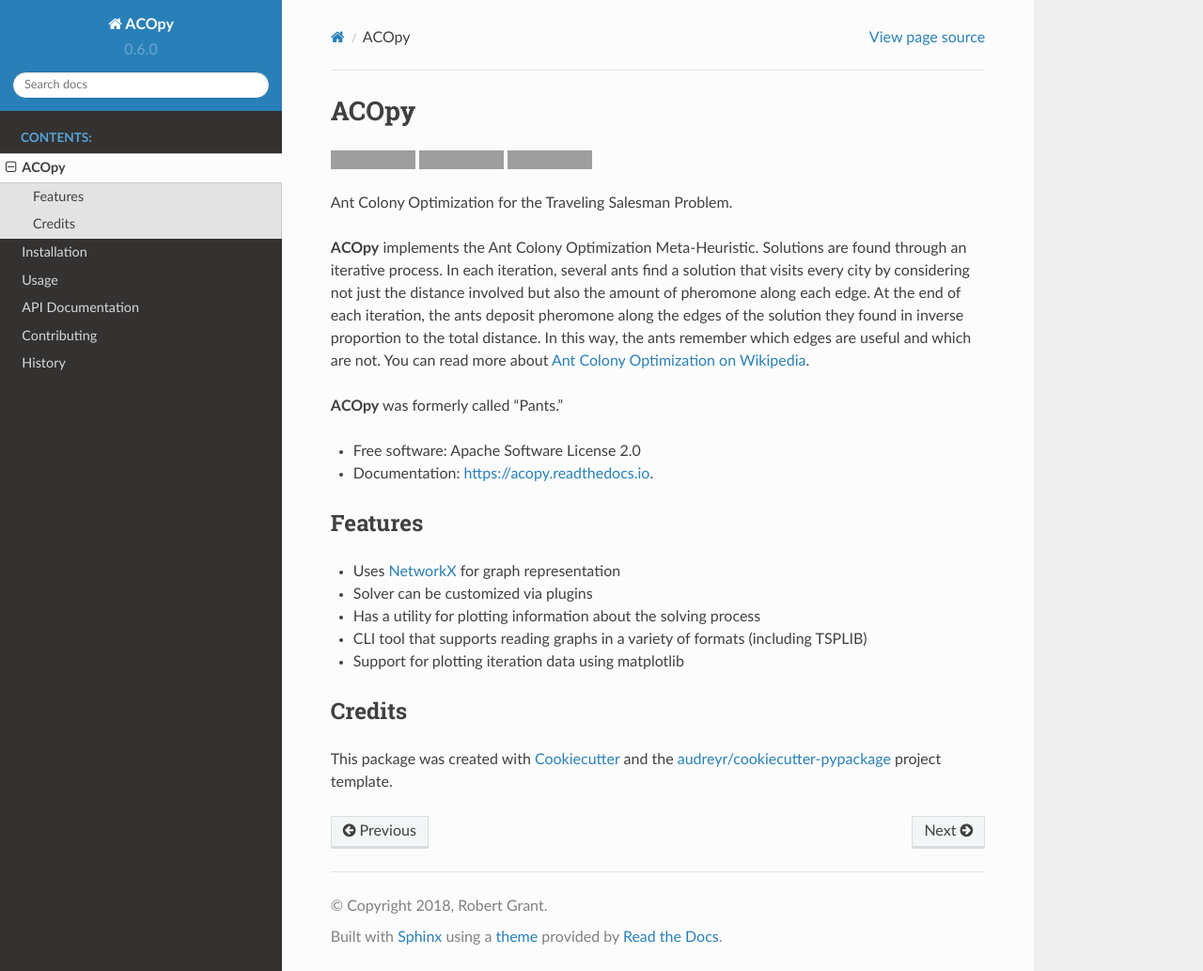
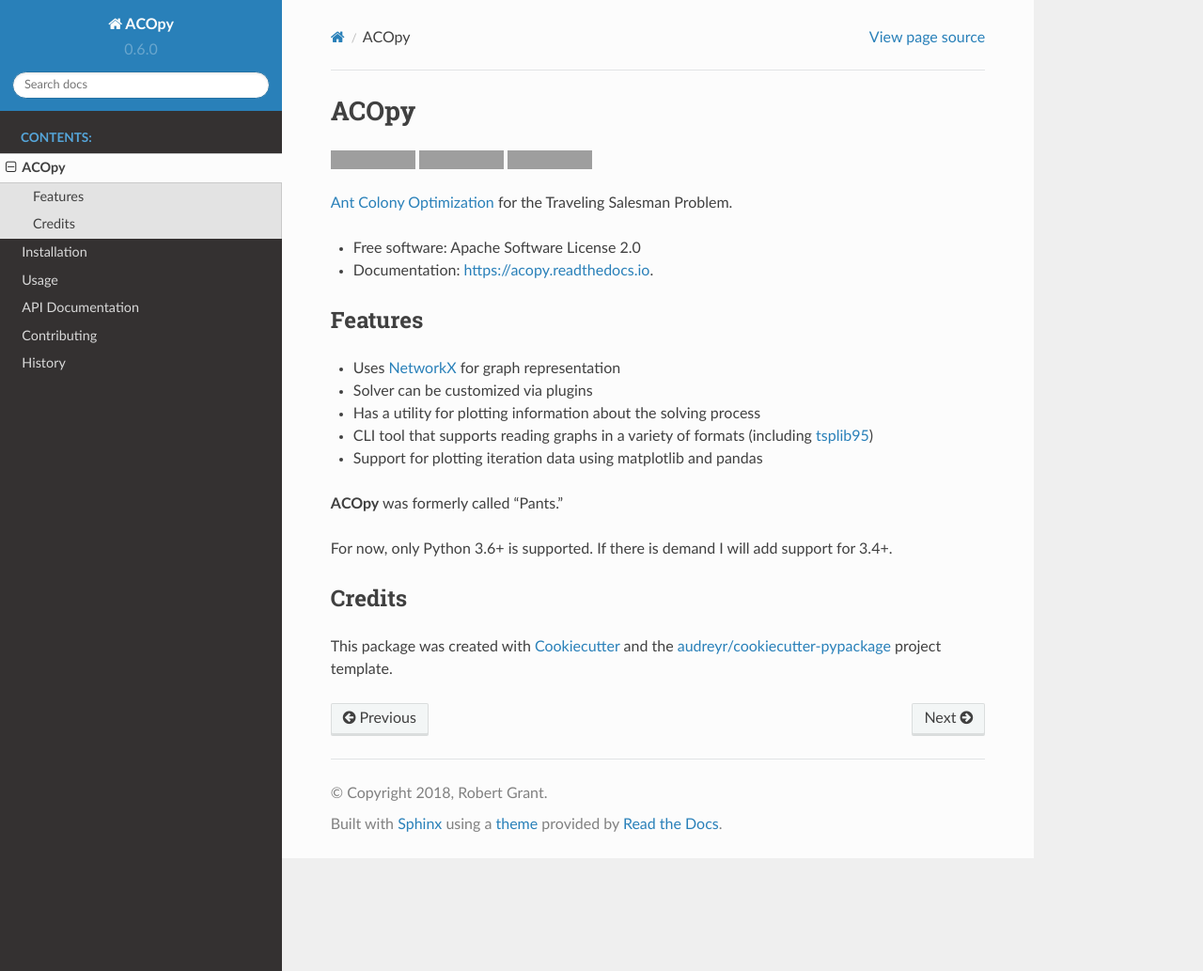
Before and after one commit to rhgrant10/acopy, a Sphinx documentation site: the page built from docs/readme.rst, in a window 1280 px wide and 1033 px high. Shown: the whole window at 94% size. Built offline with Sphinx 7.4.7 and the Read the Docs theme 2.0.0, drawn with Linux system fonts in a browser that asks for light colours; grey boxes are pictures that could not be loaded.

Commit message:
Touch up history and readme

```diff
--- a/README.rst
+++ b/README.rst
@@ -13,19 +13,7 @@
         :target: https://acopy.readthedocs.io/en/latest/?badge=latest
         :alt: Documentation Status
 
-
-Ant Colony Optimization for the Traveling Salesman Problem.
-
-**ACOpy** implements the Ant Colony Optimization Meta-Heuristic. Solutions are found
-through an iterative process. In each iteration, several ants find a solution that
-visits every city by considering not just the distance involved but also the amount
-of pheromone along each edge. At the end of each iteration, the ants deposit
-pheromone along the edges of the solution they found in inverse proportion to the
-total distance. In this way, the ants remember which edges are useful and which are
-not. You can read more about
-`Ant Colony Optimization on Wikipedia <http://en.wikipedia.org/wiki/Ant_colony_optimization_algorithms>`_.
-
-**ACOpy** was formerly called "Pants."
+`Ant Colony Optimization`_ for the Traveling Salesman Problem.
 
 * Free software: Apache Software License 2.0
 * Documentation: https://acopy.readthedocs.io.
@@ -37,8 +25,12 @@
 * Uses NetworkX_ for graph representation
 * Solver can be customized via plugins
 * Has a utility for plotting information about the solving process
-* CLI tool that supports reading graphs in a variety of formats (including TSPLIB)
-* Support for plotting iteration data using matplotlib
+* CLI tool that supports reading graphs in a variety of formats (including tsplib95_)
+* Support for plotting iteration data using matplotlib and pandas
+
+**ACOpy** was formerly called "Pants."
+
+For now, only Python 3.6+ is supported. If there is demand I will add support for 3.4+.
 
 
 Credits
@@ -48,4 +40,6 @@
 
 .. _Cookiecutter: https://github.com/audreyr/cookiecutter
 .. _`audreyr/cookiecutter-pypackage`: https://github.com/audreyr/cookiecutter-pypackage
+.. _`Ant Colony Optimization`: http://en.wikipedia.org/wiki/Ant_colony_optimization_algorithms
 .. _NetworkX: https://networkx.github.io/
+.. _tsplib95: https://tsplib95.readthedocs.io/
```
Also changed, not shown: HISTORY.rst (+15 -2 lines), docs/index.rst (+11 -0 lines).
